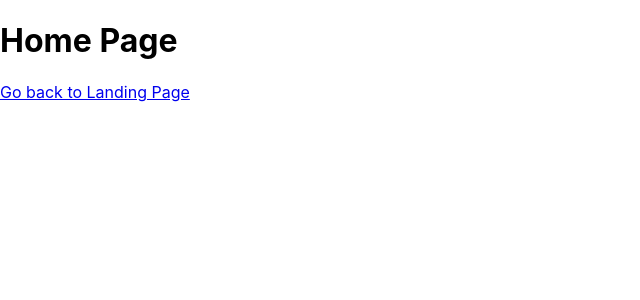
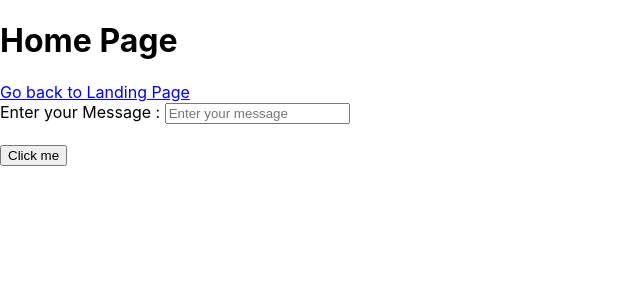
Before and after one commit to karthickvkumar/vshesh-08, a React (Create React App) app in the folder react-project/: page /home in a window 1280 px wide. Shown: the top 300 px of the page, without its empty margins (0-640 px from the left). Built offline with nearby package versions, Linux system fonts and the light colour scheme.

Commit message:
commit message

```diff
--- a/react-project/src/pages/home-page.js
+++ b/react-project/src/pages/home-page.js
@@ -1,12 +1,31 @@
-import React from "react";
+import React, {useState} from "react";
 
 import {NavLink} from "react-router-dom";
 
 const HomeScreen = () => {
+
+  // const [varaibleName, functionName] = useState(initialValue)
+  const [textMessage, updateText] = useState("");
+
+  const getValueFromInput = (event) => {
+    // console.log(event.target.value);
+    updateText(event.target.value);
+  }
+
+  const printTextMessage = () => {
+    alert(textMessage);
+  }
+
   return(
     <div>
       <h1>Home Page</h1>
       <NavLink to="/">Go back to Landing Page</NavLink>
+      <div>
+        <label>Enter your Message : </label>
+        <input type="text" placeholder="Enter your message" onChange={getValueFromInput} />
+        <h2>{textMessage}</h2>
+        <button onClick={() => printTextMessage()}>Click me</button>
+      </div>
     </div>
   )
 }
```
